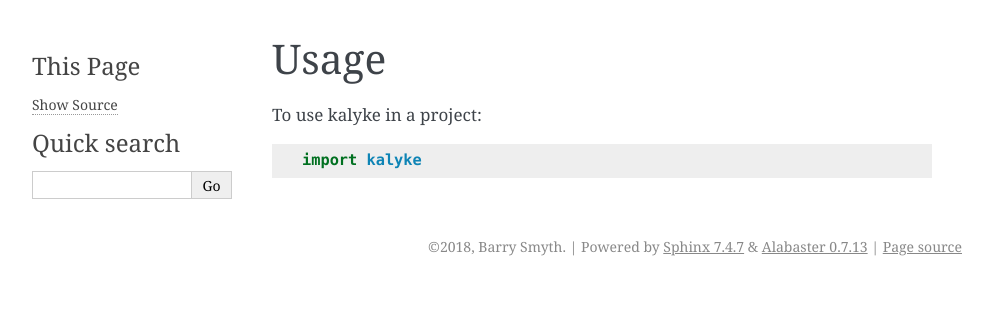
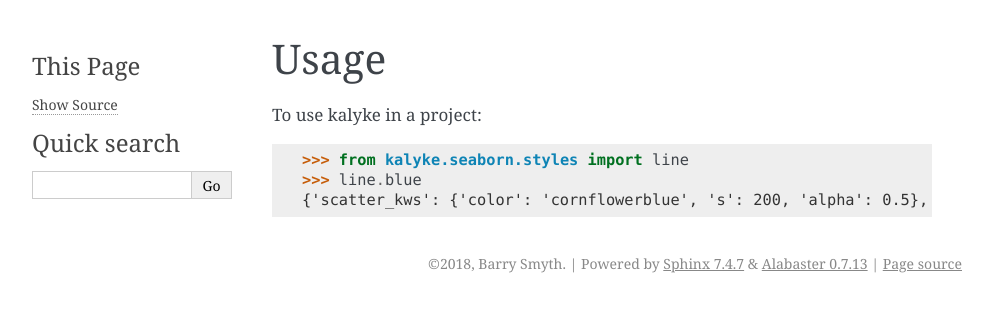
Before and after one commit to bsmyth/kalyke, a Sphinx documentation site: the page built from docs/usage.rst, in a window 1280 px wide. Shown: the top 312 px of the page, without its empty margins (148-1141 px from the left). Built offline with Sphinx 7.4.7, drawn with Linux system fonts in a browser that asks for light colours.

Commit message:
Updated usage wit simple example of Line styles.

```diff
--- a/docs/usage.rst
+++ b/docs/usage.rst
@@ -4,4 +4,6 @@ Usage
 
 To use kalyke in a project::
 
-    import kalyke
+    >>> from kalyke.seaborn.styles import line
+    >>> line.blue
+    {'scatter_kws': {'color': 'cornflowerblue', 's': 200, 'alpha': 0.5}, 'line_kws': {'color': 'cornflowerblue', 'lw': 2}}
```
